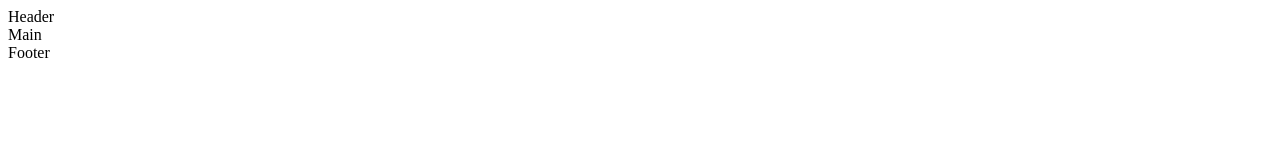
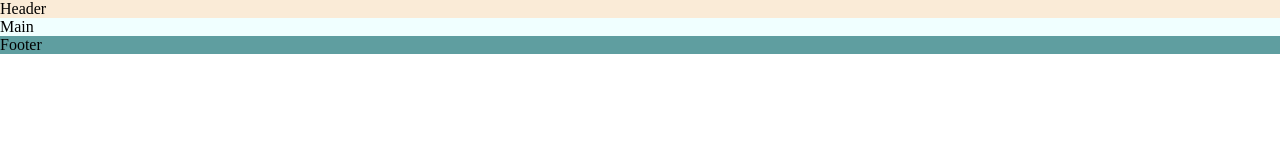
Before and after one commit to heli-t-00/LoveRunning, a plain HTML site: page index.html in a window 1280 px wide. Drawn offline with Linux system fonts and the light colour scheme.

Commit message:
add stylesheet

```diff
--- /dev/null
+++ b/assets/css/style.css
@@ -0,0 +1,20 @@
+/* Asterisk wildcard selector to override default styles added by the browser */
+* {
+  padding: 0;
+  margin: 0;
+  box-sizing: border-box;
+}
+
+/* Header */
+header {
+  background-color: antiquewhite;
+}
+/* Main */
+main {
+  background-color: azure;
+}
+
+/* Footer */
+footer {
+  background-color: cadetblue;
+}
--- a/index.html
+++ b/index.html
@@ -23,6 +23,7 @@
       sizes="16x16"
       href="C:\Users\user\Desktop\LoveRunning\assets\favicons\favicon-16x16.png"
     />
+    <!--add meta data-->
     <meta
       name="description"
       content="love running, club for running in dublin, ireland"
@@ -31,6 +32,8 @@
       name="keywords"
       content="urban running, trail running, dublin docklands and phoenix park"
     />
+    <!--Sytlesheet-->
+    <link rel="stylesheet" href="assets/css/style.css" />
   </head>
   <body>
     <!-- Add semantic elements - header, main, footer-->
```
